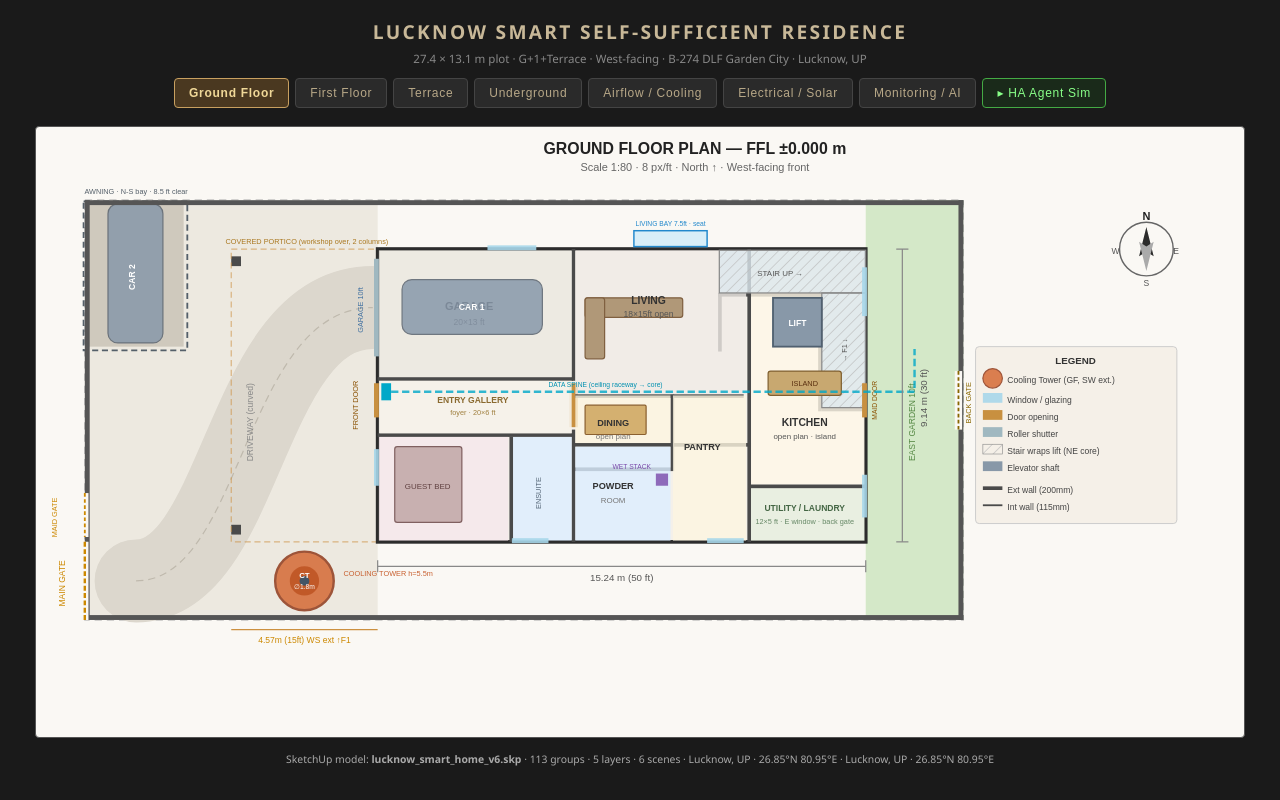
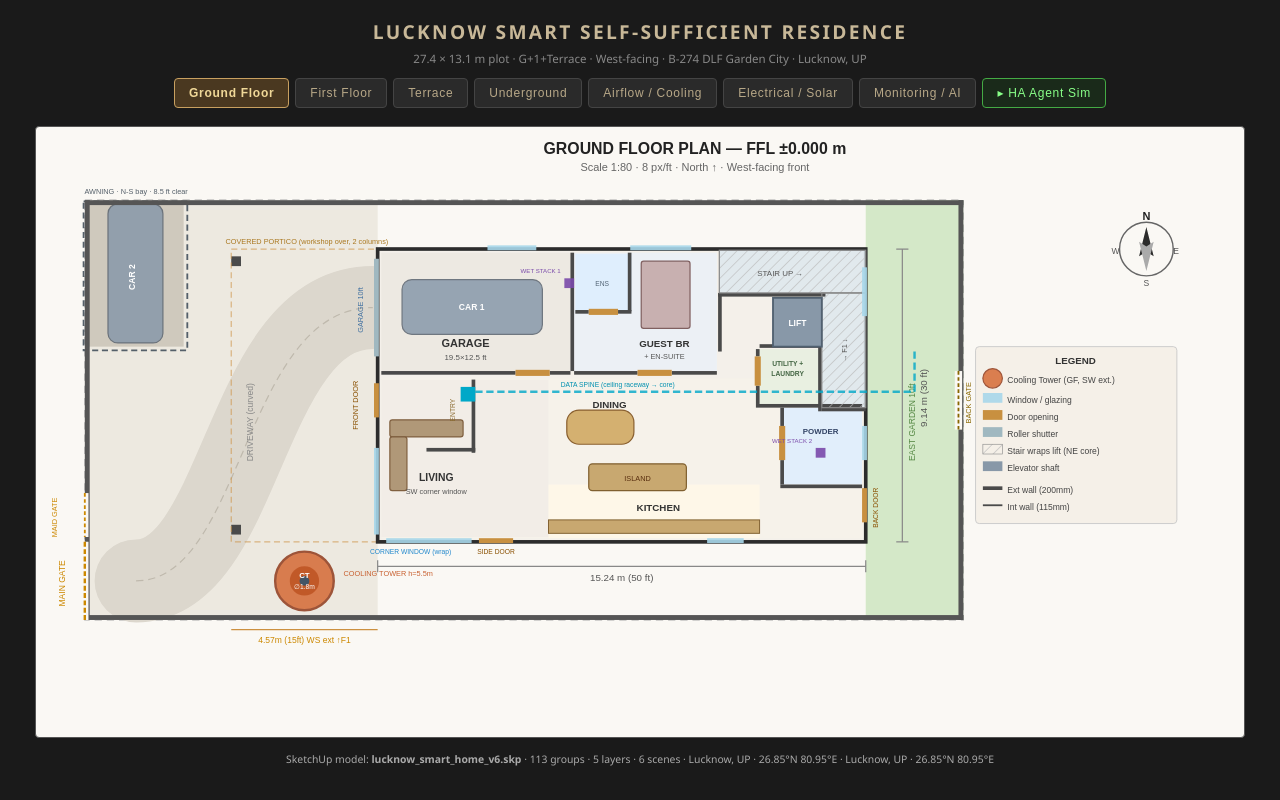
Before and after one commit to Sidharth-Asthana/lucknow-iot, a plain HTML site: page floor_plans.html in a window 1280 px wide. Drawn offline with Linux system fonts and the light colour scheme.

Commit message:
v6.5: open-plan GF per Sid's sketch (garage NW, guest suite N-centre, living SW w/ corner window, dining centre, kitchen SE+island, powder E, utility by core, side+back doors, entry screen); twin wet stacks (guest/BR3, powder/master-E); car2 rotated N-S; data spine retained

```diff
--- a/floor_plans.html
+++ b/floor_plans.html
@@ -37,7 +37,7 @@ svg{background:#faf8f4;border:1px solid #555;border-radius:4px;max-width:100%;he
 </div>
 
 <!-- ═══════════════════════════════════════════════════════════════
-     GROUND FLOOR PLAN  (50ft E-W × 30ft N-S · 8px/ft · driveway 30ft W · backyard 10ft E)
+     GROUND FLOOR PLAN  (open plan · 50ft E-W × 30ft N-S · 8px/ft · driveway 30ft W · backyard 10ft E)
 ═══════════════════════════════════════════════════════════════ -->
 <div class="panel active" id="gf">
 <svg viewBox="-90 0 990 500" width="1210" xmlns="http://www.w3.org/2000/svg">
@@ -114,118 +114,108 @@ svg{background:#faf8f4;border:1px solid #555;border-radius:4px;max-width:100%;he
 <text x="132" y="96" font-size="6" fill="#aa7820" font-family="Arial" text-anchor="middle">COVERED PORTICO (workshop over, 2 columns)</text>
 
 <!-- ── HOUSE OUTER WALLS ── -->
-<!-- Building: x=190 to x=590, y=100 to y=340 -->
 <rect x="190" y="100" width="400" height="240" fill="#f4f0ea" stroke="#2c2c2c" stroke-width="3"/>
 
-<!-- ── INTERNAL WALLS ── -->
-<!-- CX1: west 20ft = x=190+160=350 (garage/living div) -->
-<rect x="349" y="100" width="3" height="108" fill="#4a4a4a"/>
-<rect x="349" y="248" width="3" height="92" fill="#4a4a4a"/>
-<rect x="347" y="210" width="7" height="36" fill="#c89040"/>  <!-- gallery → living door -->
-<!-- CX2: east 12ft from east = x=590-96=494 (kitchen west wall) -->
-<rect x="493" y="100" width="3" height="240" fill="#4a4a4a"/>
-<!-- CY_mid: N-S midpoint 15ft from north = y=100+120=220 -->
-<rect x="352" y="219" width="138" height="3" fill="#4a4a4a"/>
-<!-- Entry gallery walls (foyer 20×6 ft) -->
-<rect x="190" y="205" width="160" height="3" fill="#4a4a4a"/>
-<rect x="190" y="251" width="160" height="3" fill="#4a4a4a"/>
-<!-- South partition living/pantry: x=350 to x=494, y=260 -->
-<rect x="350" y="259" width="146" height="3" fill="#4a4a4a"/>
-<!-- Guest ensuite: x=190 to x=298, y=276 -->
-<rect x="298" y="254" width="3" height="86" fill="#4a4a4a"/>  <!-- guest ensuite east wall -->
-<!-- Powder room: x=350 to x=414, y=219 to y=340 -->
-<rect x="350" y="279" width="80" height="3" fill="#4a4a4a"/>
-<rect x="430" y="219" width="3" height="63" fill="#4a4a4a"/>
-<!-- Stair/Lift core NE: N flight (up, eastbound) + E flight (cont., southbound) wrap lift -->
-<rect x="469" y="136" width="88" height="3" fill="#4a4a4a"/>   <!-- N-flight south wall -->
-<rect x="469" y="136" width="3" height="48" fill="#4a4a4a"/>   <!-- core west wall -->
-<rect x="551" y="180" width="3" height="53" fill="#4a4a4a"/>   <!-- E-flight west wall -->
-<rect x="554" y="230" width="36" height="3" fill="#4a4a4a"/>   <!-- E-flight south wall -->
-
-<!-- ── ROOM FILLS ── -->
-<rect x="191" y="101" width="158" height="104" fill="#ece8e0" opacity=".7"/>   <!-- Garage NW -->
-<rect x="191" y="208" width="158" height="43" fill="#f7f3ea" opacity=".9"/>    <!-- Entry gallery -->
-<rect x="301" y="254" width="48" height="85" fill="#ddeeff" opacity=".8"/>     <!-- Guest ensuite -->
-<rect x="352" y="101" width="140" height="118" fill="#f0ece6" opacity=".8"/>   <!-- Living -->
-<rect x="352" y="220" width="78" height="39" fill="#fdf5e0" opacity=".8"/>     <!-- Dining -->
-<rect x="352" y="262" width="78" height="77" fill="#ddeeff" opacity=".8"/>     <!-- Powder Rm + Guest ensuite strip -->
-<rect x="432" y="220" width="60" height="119" fill="#fdf5e0" opacity=".8"/>    <!-- Pantry -->
-<rect x="496" y="101" width="93" height="192" fill="#fff8e8" opacity=".8"/>    <!-- Kitchen E strip -->
-<rect x="496" y="296" width="93" height="43" fill="#e8f0e0" opacity=".9"/>     <!-- Utility/Laundry -->
-<rect x="494" y="293" width="96" height="3" fill="#4a4a4a"/>                    <!-- utility north wall -->
-<rect x="191" y="254" width="106" height="85" fill="#f5e8ec" opacity=".8"/>   <!-- Guest Bed SW -->
+<!-- ── ROOM FILLS (open plan) ── -->
+<rect x="193" y="206" width="395" height="131" fill="#f7f3ea" opacity=".9"/>   <!-- open living/dining -->
+<rect x="193" y="103" width="155" height="97" fill="#ece8e0" opacity=".8"/>    <!-- Garage NW -->
+<rect x="351" y="103" width="117" height="97" fill="#eaf0f8" opacity=".8"/>    <!-- Guest BR N-centre -->
+<rect x="352" y="104" width="46" height="47" fill="#ddeeff" opacity=".85"/>    <!-- Guest ensuite -->
+<rect x="193" y="207" width="137" height="129" fill="#f0ece6" opacity=".6"/>   <!-- Living SW -->
+<rect x="330" y="293" width="173" height="44" fill="#fff8e8" opacity=".9"/>    <!-- Kitchen SE strip -->
+<rect x="520" y="230" width="67" height="63" fill="#ddeeff" opacity=".8"/>     <!-- Powder E -->
+<rect x="500" y="182" width="52" height="45" fill="#e8f0e0" opacity=".9"/>     <!-- Utility -->
 <rect x="470" y="101" width="120" height="35" fill="#dde8ee" opacity=".8"/>    <!-- Stair N flight -->
 <rect x="554" y="136" width="36" height="94" fill="#dde8ee" opacity=".8"/>     <!-- Stair E flight -->
 
-<!-- ── STAIR HATCH (wraps lift) ── -->
+<!-- ── INTERNAL WALLS ── -->
+<rect x="348" y="103" width="3" height="97" fill="#4a4a4a"/>                   <!-- garage E -->
+<rect x="193" y="200" width="110" height="3" fill="#4a4a4a"/>                  <!-- garage S a -->
+<rect x="331" y="200" width="17" height="3" fill="#4a4a4a"/>                   <!-- garage S b -->
+<rect x="303" y="199" width="28" height="5" fill="#c89040"/>                   <!-- garage door (int) -->
+<rect x="351" y="200" width="52" height="3" fill="#4a4a4a"/>                   <!-- guest S a -->
+<rect x="431" y="200" width="37" height="3" fill="#4a4a4a"/>                   <!-- guest S b -->
+<rect x="403" y="199" width="28" height="5" fill="#c89040"/>                   <!-- guest door -->
+<rect x="395" y="103" width="3" height="48" fill="#4a4a4a"/>                   <!-- guest ens E -->
+<rect x="352" y="150" width="11" height="3" fill="#4a4a4a"/>
+<rect x="387" y="150" width="11" height="3" fill="#4a4a4a"/>
+<rect x="363" y="149" width="24" height="5" fill="#c89040"/>                   <!-- ens door -->
+<rect x="267" y="207" width="3" height="60" fill="#4a4a4a"/>                   <!-- entry screen -->
+<rect x="230" y="263" width="40" height="3" fill="#4a4a4a"/>                   <!-- screen return -->
+<rect x="500" y="227" width="87" height="3" fill="#4a4a4a"/>                   <!-- powder N -->
+<rect x="520" y="230" width="3" height="15" fill="#4a4a4a"/>
+<rect x="520" y="273" width="3" height="20" fill="#4a4a4a"/>
+<rect x="519" y="245" width="5" height="28" fill="#c89040"/>                   <!-- powder door -->
+<rect x="520" y="293" width="67" height="3" fill="#4a4a4a"/>                   <!-- powder S -->
+<rect x="500" y="182" width="3" height="6" fill="#4a4a4a"/>
+<rect x="500" y="212" width="3" height="15" fill="#4a4a4a"/>
+<rect x="499" y="188" width="5" height="24" fill="#c89040"/>                   <!-- utility door -->
+<rect x="503" y="178" width="49" height="3" fill="#4a4a4a"/>                   <!-- utility N -->
+
+<!-- Stair/Lift core NE -->
+<rect x="469" y="136" width="88" height="3" fill="#4a4a4a"/>
+<rect x="469" y="136" width="3" height="48" fill="#4a4a4a"/>
+<rect x="551" y="180" width="3" height="53" fill="#4a4a4a"/>
+<rect x="554" y="230" width="36" height="3" fill="#4a4a4a"/>
 <rect x="470" y="101" width="120" height="35" fill="url(#hatch)" stroke="#888" stroke-width="1"/>
 <text x="520" y="122" font-size="6.5" fill="#555" font-family="Arial" text-anchor="middle">STAIR UP →</text>
 <rect x="554" y="136" width="36" height="94" fill="url(#hatch)" stroke="#888" stroke-width="1"/>
 <text x="575" y="183" font-size="6" fill="#555" font-family="Arial" text-anchor="middle" transform="rotate(-90,575,183)">→ F1 ↓</text>
-
-<!-- ELEVATOR (centre of stair wrap) -->
 <rect x="514" y="140" width="40" height="40" fill="#8898a8" stroke="#506070" stroke-width="1.5"/>
 <text x="534" y="163" font-size="7" font-weight="bold" fill="#fff" font-family="Arial" text-anchor="middle">LIFT</text>
 
 <!-- ── WINDOWS / DOORS ── -->
-<!-- Garage door (north area of west wall) -->
 <rect x="187" y="108" width="4" height="80" fill="#a0b8c0"/>
 <text x="178" y="150" font-size="6" fill="#4070a0" font-family="Arial" text-anchor="middle" transform="rotate(-90,178,150)">GARAGE 10ft</text>
-<!-- Front door (west wall, center) -->
 <rect x="187" y="210" width="4" height="28" fill="#c89040"/>
 <text x="174" y="228" font-size="6" fill="#8a5000" font-family="Arial" text-anchor="middle" transform="rotate(-90,174,228)">FRONT DOOR</text>
-<!-- Windows west wall -->
-<rect x="187" y="264" width="4" height="30" fill="#a8d8ea" opacity=".9"/>
-<!-- East face windows -->
+<rect x="187" y="263" width="4" height="71" fill="#a8d8ea" opacity=".9"/>      <!-- corner win W -->
+<rect x="197" y="337" width="70" height="4" fill="#a8d8ea" opacity=".9"/>      <!-- corner win S -->
+<text x="217" y="350" font-size="5.5" fill="#2288cc" font-family="Arial" text-anchor="middle">CORNER WINDOW (wrap)</text>
+<rect x="273" y="337" width="28" height="4" fill="#c89040"/>                   <!-- side door -->
+<text x="287" y="350" font-size="5.5" fill="#8a5000" font-family="Arial" text-anchor="middle">SIDE DOOR</text>
+<rect x="460" y="337" width="30" height="4" fill="#a8d8ea" opacity=".9"/>
 <rect x="587" y="115" width="4" height="40" fill="#a8d8ea" opacity=".9"/>
-<rect x="587" y="210" width="4" height="28" fill="#c89040"/>
-<text x="599" y="224" font-size="5.5" fill="#8a5000" font-family="Arial" text-anchor="middle" transform="rotate(-90,599,224)">MAID DOOR</text>
-<rect x="587" y="285" width="4" height="35" fill="#a8d8ea" opacity=".9"/>
-<!-- North face windows -->
-<rect x="280" y="97" width="40" height="4" fill="#a8d8ea" opacity=".9"/>
-<rect x="400" y="85" width="60" height="13" fill="#d8eef8" stroke="#2288cc" stroke-width="1.2"/>
-<text x="430" y="81" font-size="5.5" fill="#2288cc" font-family="Arial" text-anchor="middle">LIVING BAY 7.5ft · seat</text>
-<!-- South face windows -->
-<rect x="300" y="337" width="30" height="4" fill="#a8d8ea" opacity=".9"/>
-<rect x="460" y="337" width="30" height="4" fill="#a8d8ea" opacity=".9"/>
-
-<!-- ── FURNITURE HINTS ── -->
-<!-- Kitchen island -->
-<rect x="510" y="200" width="60" height="20" fill="#c8a870" stroke="#806030" stroke-width="1" rx="2"/>
-<text x="540" y="212" font-size="6" fill="#5a3010" font-family="Arial" text-anchor="middle">ISLAND</text>
-<!-- Dining table -->
-<rect x="360" y="228" width="50" height="24" fill="#d4b070" stroke="#8a6030" stroke-width="1" rx="1"/>
-<!-- Sofa in living -->
-<rect x="360" y="140" width="80" height="16" fill="#b09878" stroke="#806040" stroke-width="1" rx="2"/>
-<rect x="360" y="140" width="16" height="50" fill="#b09878" stroke="#806040" stroke-width="1" rx="2"/>
-<!-- Guest bed -->
-<rect x="204" y="262" width="55" height="62" fill="#c8b0b0" stroke="#806060" stroke-width="1" rx="2"/>
-<text x="231" y="297" font-size="6.5" fill="#604040" font-family="Arial" text-anchor="middle">GUEST BED</text>
-
-<!-- ── ROOM LABELS ── -->
-<text x="265" y="150" font-size="9" font-weight="bold" fill="#333" font-family="Arial" text-anchor="middle">GARAGE</text>
-<text x="265" y="162" font-size="7" fill="#555" font-family="Arial" text-anchor="middle">20×13 ft</text>
+<rect x="587" y="245" width="4" height="28" fill="#a8d8ea" opacity=".9"/>      <!-- powder win -->
+<rect x="587" y="296" width="4" height="28" fill="#c89040"/>                   <!-- back door -->
+<text x="600" y="312" font-size="5.5" fill="#8a5000" font-family="Arial" text-anchor="middle" transform="rotate(-90,600,312)">BACK DOOR</text>
+<rect x="280" y="97" width="40" height="4" fill="#a8d8ea" opacity=".9"/>       <!-- garage N win -->
+<rect x="397" y="97" width="50" height="4" fill="#a8d8ea" opacity=".9"/>       <!-- guest N win -->
+
+<!-- ── FURNITURE ── -->
 <rect x="210" y="125" width="115" height="45" rx="8" fill="#8898aa" opacity=".85" stroke="#5a6470" stroke-width="1"/>
 <text x="267" y="150" font-size="7" font-weight="bold" fill="#fff" font-family="Arial" text-anchor="middle">CAR 1</text>
-<text x="268" y="226" font-size="7" font-weight="bold" fill="#8a6a30" font-family="Arial" text-anchor="middle">ENTRY GALLERY</text>
-<text x="268" y="236" font-size="6" fill="#a08040" font-family="Arial" text-anchor="middle">foyer · 20×6 ft</text>
-<rect x="193" y="210" width="8" height="14" fill="#00a8c8"/>
-<polyline points="201,217 630,217 630,182" fill="none" stroke="#00a8c8" stroke-width="2" stroke-dasharray="6,3" opacity=".8"/>
-<text x="330" y="213" font-size="5.5" fill="#0090b0" font-family="Arial">DATA SPINE (ceiling raceway → core)</text>
-<text x="412" y="145" font-size="8.5" font-weight="bold" fill="#333" font-family="Arial" text-anchor="middle">LIVING</text>
-<text x="412" y="156" font-size="7" fill="#555" font-family="Arial" text-anchor="middle">18×15ft open</text>
-<text x="383" y="245" font-size="7.5" font-weight="bold" fill="#333" font-family="Arial" text-anchor="middle">DINING</text>
-<text x="383" y="256" font-size="6.5" fill="#777" font-family="Arial" text-anchor="middle">open plan</text>
-<text x="383" y="297" font-size="7.5" font-weight="bold" fill="#333" font-family="Arial" text-anchor="middle">POWDER</text>
-<text x="383" y="308" font-size="6.5" fill="#777" font-family="Arial" text-anchor="middle">ROOM</text>
-<rect x="418" y="284" width="10" height="10" fill="#7a4aaa" opacity=".8"/>
-<text x="414" y="280" font-size="5.5" fill="#7a4aaa" font-family="Arial" text-anchor="end">WET STACK</text>
-<text x="456" y="265" font-size="7.5" font-weight="bold" fill="#333" font-family="Arial" text-anchor="middle">PANTRY</text>
-<text x="540" y="245" font-size="8.5" font-weight="bold" fill="#333" font-family="Arial" text-anchor="middle">KITCHEN</text>
-<text x="540" y="256" font-size="6.5" fill="#555" font-family="Arial" text-anchor="middle">open plan · island</text>
-<text x="540" y="315" font-size="7" font-weight="bold" fill="#446644" font-family="Arial" text-anchor="middle">UTILITY / LAUNDRY</text>
-<text x="540" y="325" font-size="6" fill="#668866" font-family="Arial" text-anchor="middle">12×5 ft · E window · back gate</text>
-<text x="324" y="300" font-size="6" fill="#556677" font-family="Arial" text-anchor="middle" transform="rotate(-90,324,300)">ENSUITE</text>
+<rect x="406" y="110" width="40" height="55" fill="#c8b0b0" stroke="#806060" stroke-width="1" rx="2"/>
+<rect x="200" y="240" width="60" height="14" fill="#b09878" stroke="#806040" stroke-width="1" rx="2"/>
+<rect x="200" y="254" width="14" height="44" fill="#b09878" stroke="#806040" stroke-width="1" rx="2"/>
+<rect x="345" y="232" width="55" height="28" rx="10" fill="#d4b070" stroke="#8a6030" stroke-width="1"/>
+<rect x="363" y="276" width="80" height="22" rx="3" fill="#c8a870" stroke="#806030" stroke-width="1"/>
+<text x="403" y="290" font-size="6" fill="#5a3010" font-family="Arial" text-anchor="middle">ISLAND</text>
+<rect x="330" y="322" width="173" height="11" fill="#c8a870" stroke="#806030" stroke-width=".8"/>
+
+<!-- ── DATA SPINE + WET STACKS ── -->
+<rect x="258" y="213" width="12" height="12" fill="#00a8c8"/>
+<polyline points="270,217 630,217 630,182" fill="none" stroke="#00a8c8" stroke-width="2" stroke-dasharray="6,3" opacity=".8"/>
+<text x="340" y="213" font-size="5.5" fill="#0090b0" font-family="Arial">DATA SPINE (ceiling raceway → core)</text>
+<rect x="343" y="124" width="8" height="8" fill="#7a4aaa" opacity=".9"/>
+<text x="340" y="120" font-size="5" fill="#7a4aaa" font-family="Arial" text-anchor="end">WET STACK 1</text>
+<rect x="549" y="263" width="8" height="8" fill="#7a4aaa" opacity=".9"/>
+<text x="546" y="259" font-size="5" fill="#7a4aaa" font-family="Arial" text-anchor="end">WET STACK 2</text>
+
+<!-- ── ROOM LABELS ── -->
+<text x="262" y="180" font-size="9" font-weight="bold" fill="#333" font-family="Arial" text-anchor="middle">GARAGE</text>
+<text x="262" y="191" font-size="6.5" fill="#555" font-family="Arial" text-anchor="middle">19.5×12.5 ft</text>
+<text x="425" y="180" font-size="8" font-weight="bold" fill="#333" font-family="Arial" text-anchor="middle">GUEST BR</text>
+<text x="425" y="190" font-size="6" fill="#555" font-family="Arial" text-anchor="middle">+ EN-SUITE</text>
+<text x="374" y="130" font-size="5.5" fill="#556677" font-family="Arial" text-anchor="middle">ENS</text>
+<text x="238" y="290" font-size="8.5" font-weight="bold" fill="#333" font-family="Arial" text-anchor="middle">LIVING</text>
+<text x="238" y="301" font-size="6" fill="#555" font-family="Arial" text-anchor="middle">SW corner window</text>
+<text x="380" y="230" font-size="8" font-weight="bold" fill="#333" font-family="Arial" text-anchor="middle">DINING</text>
+<text x="420" y="315" font-size="8" font-weight="bold" fill="#333" font-family="Arial" text-anchor="middle">KITCHEN</text>
+<text x="553" y="252" font-size="6.5" font-weight="bold" fill="#334466" font-family="Arial" text-anchor="middle">POWDER</text>
+<text x="526" y="196" font-size="5.5" font-weight="bold" fill="#446644" font-family="Arial" text-anchor="middle">UTILITY +</text>
+<text x="526" y="204" font-size="5.5" font-weight="bold" fill="#446644" font-family="Arial" text-anchor="middle">LAUNDRY</text>
+<text x="253" y="232" font-size="5.5" fill="#8a6a30" font-family="Arial" text-anchor="middle" transform="rotate(-90,253,232)">ENTRY</text>
 
 <!-- ── DIMENSION LINES ── -->
 <line x1="190" y1="360" x2="590" y2="360" stroke="#888" stroke-width="1"/>
@@ -323,7 +313,7 @@ svg{background:#faf8f4;border:1px solid #555;border-radius:4px;max-width:100%;he
 <rect x="347" y="101" width="122" height="99" fill="#eeeae0" opacity=".8"/>   <!-- Sitting N-centre -->
 <rect x="191" y="204" width="360" height="28" fill="#f7f3ea" opacity=".95"/>  <!-- Hallway -->
 <rect x="469" y="136" width="45" height="48" fill="#e0e8d0" opacity=".8"/>    <!-- Storage (S) -->
-<rect x="350" y="240" width="80" height="96" fill="#ddeeff" opacity=".55"/>   <!-- open ensuite zone -->
+<rect x="523" y="240" width="63" height="96" fill="#ddeeff" opacity=".55"/>   <!-- open ensuite zone (E, over GF powder) -->
 <rect x="470" y="101" width="120" height="35" fill="#dde8ee" opacity=".8"/>   <!-- Stair N flight -->
 <rect x="554" y="136" width="36" height="94" fill="#dde8ee" opacity=".8"/>    <!-- Stair E flight -->
 
@@ -372,13 +362,15 @@ svg{background:#faf8f4;border:1px solid #555;border-radius:4px;max-width:100%;he
 <rect x="200" y="244" width="50" height="62" fill="#c8b0b0" stroke="#806060" stroke-width="1" rx="2"/>
 <rect x="470" y="250" width="62" height="52" fill="#c8b0b0" stroke="#806060" stroke-width="1" rx="2"/>
 <text x="501" y="279" font-size="6" fill="#604040" font-family="Arial" text-anchor="middle">KING BED</text>
-<rect x="356" y="246" width="28" height="14" fill="#aaccdd" stroke="#5588aa" stroke-width=".8" rx="2"/>
-<rect x="356" y="310" width="40" height="20" fill="#aaccdd" stroke="#5588aa" stroke-width=".8" rx="2"/>
-<text x="376" y="305" font-size="5" fill="#5588aa" font-family="Arial" text-anchor="middle">TUB / WC</text>
+<rect x="530" y="246" width="28" height="14" fill="#aaccdd" stroke="#5588aa" stroke-width=".8" rx="2"/>
+<rect x="540" y="310" width="40" height="20" fill="#aaccdd" stroke="#5588aa" stroke-width=".8" rx="2"/>
+<text x="550" y="305" font-size="5" fill="#5588aa" font-family="Arial" text-anchor="middle">TUB / WC</text>
 
 <!-- WET STACK (over GF powder room) -->
-<rect x="418" y="284" width="10" height="10" fill="#7a4aaa" opacity=".8"/>
-<text x="414" y="280" font-size="5.5" fill="#7a4aaa" font-family="Arial" text-anchor="end">WET STACK (over GF powder)</text>
+<rect x="343" y="124" width="8" height="8" fill="#7a4aaa" opacity=".9"/>
+<text x="340" y="120" font-size="5" fill="#7a4aaa" font-family="Arial" text-anchor="end">WET STACK 1 (BR3 ens ↕ guest ens)</text>
+<rect x="549" y="263" width="8" height="8" fill="#7a4aaa" opacity=".9"/>
+<text x="546" y="259" font-size="5" fill="#7a4aaa" font-family="Arial" text-anchor="end">WET STACK 2 (master ens ↕ powder)</text>
 
 <!-- ROOM LABELS F1 -->
 <text x="248" y="180" font-size="8" font-weight="bold" fill="#333" font-family="Arial" text-anchor="middle">BR3</text>
@@ -390,7 +382,7 @@ svg{background:#faf8f4;border:1px solid #555;border-radius:4px;max-width:100%;he
 <polyline points="201,228 630,228 630,182" fill="none" stroke="#00a8c8" stroke-width="2" stroke-dasharray="6,3" opacity=".8"/>
 <text x="395" y="226" font-size="5" fill="#0090b0" font-family="Arial">SPINE</text>
 <text x="500" y="318" font-size="8" font-weight="bold" fill="#333" font-family="Arial" text-anchor="middle">MASTER SUITE</text>
-<text x="500" y="329" font-size="6" fill="#555" font-family="Arial" text-anchor="middle">30×13 ft · open ensuite (W)</text>
+<text x="500" y="329" font-size="6" fill="#555" font-family="Arial" text-anchor="middle">30×13 ft · open ensuite (E)</text>
 <text x="408" y="155" font-size="7.5" font-weight="bold" fill="#333" font-family="Arial" text-anchor="middle">SITTING</text>
 <text x="491" y="164" font-size="6.5" font-weight="bold" fill="#335533" font-family="Arial" text-anchor="middle">S</text>
 <text x="183" y="198" font-size="5" fill="#8a5000" font-family="Arial" text-anchor="end">WKSP DOOR (only access)</text>
```
